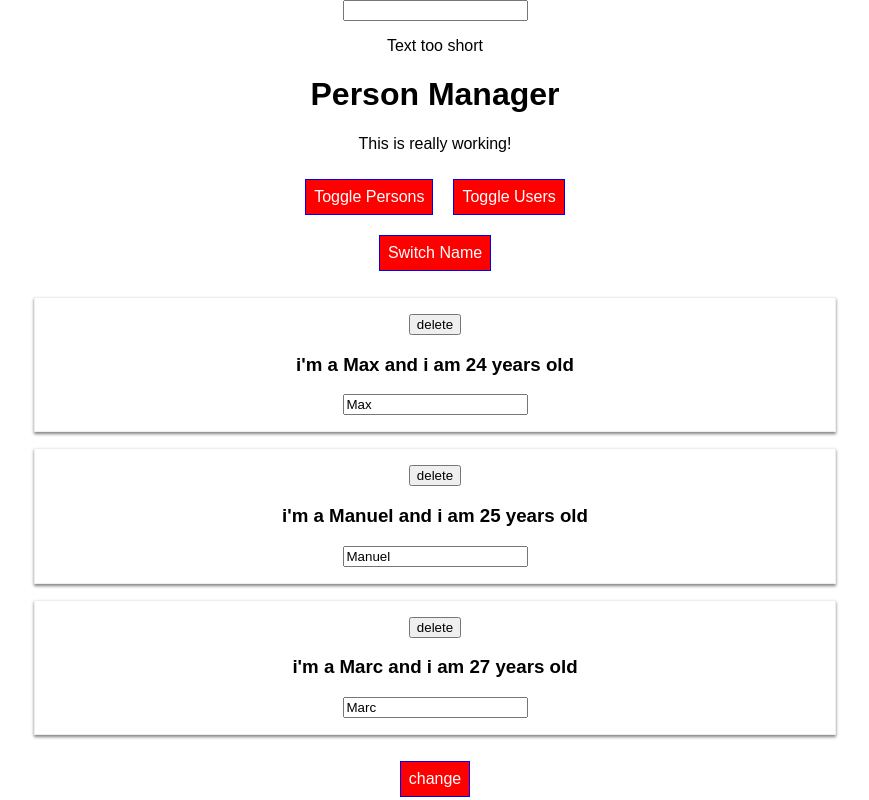
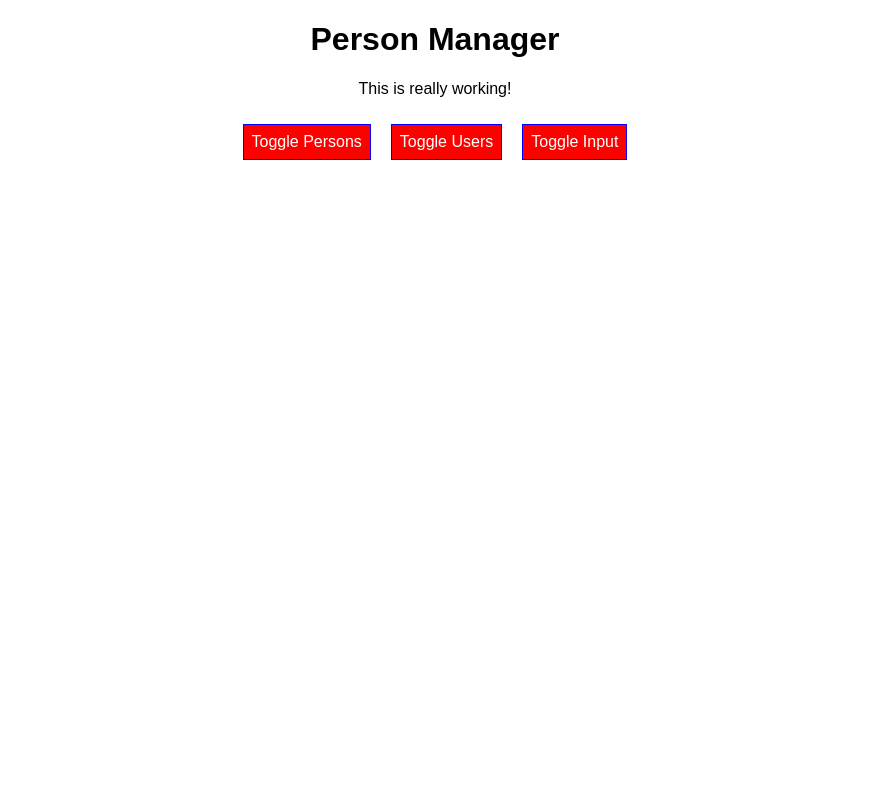
Before and after one commit to DawidKurkiewicz/react-refresh, a React (Create React App) app: page / in a window 1280 px wide. Shown: the top 800 px of the page, without its empty margins (205-1074 px from the left). Built offline with nearby package versions, Linux system fonts and the light colour scheme.

Commit message:
code refactor

```diff
--- a/src/App.js
+++ b/src/App.js
@@ -31,6 +31,7 @@ class App extends Component {
     ],
     showPersons: false,
     showUsers: false,
+    showInput:false
   }
   inputChangedHanlder = (event)=>{
     this.setState({userInput: event.target.value})
@@ -74,7 +75,6 @@ class App extends Component {
     const persons = [...this.state.persons]
     persons.splice(personIndex, 1)
     this.setState({ persons: persons })
-
   }
   userNameChangeHandler = () => {
     this.setState({
@@ -108,7 +108,10 @@ class App extends Component {
     const doesShowUsers = this.state.showUsers;
     this.setState({ showUsers: !doesShowUsers })
   }
-
+  toggleInputHandler=()=>{
+    const doesShowInput = this.state.showInput;
+    this.setState({ showInput: !doesShowInput })
+  }
   render() {
     const charList = this.state.userInput.split('').map((char, index) =>{
       return <Char character={char} key={index} clicked={()=>this.deleteCharHandler(index)}/>
@@ -123,7 +126,7 @@ class App extends Component {
       color: "white"
     };
     let users = null;
-    if (!this.state.showUsers) {
+    if (this.state.showUsers) {
       users = (
         <div>
           <button style={style}
@@ -143,7 +146,7 @@ class App extends Component {
       )
     }
     let persons = null;
-    if (!this.state.showPersons) {
+    if (this.state.showPersons) {
       persons = (
         <div>
           <button style={style}
@@ -158,82 +161,34 @@ class App extends Component {
               changed={(event)=>this.nameChangeHandler(event, person.id)}
               click={this.switchNameHandler.bind(this, "Mike")}
               delete={() => this.deletePersonHandler(index)}
-
-
             />
           })}
         </div>
       );
     }
+    let input = this.state.showInput ?
+    <CharInput
+    change={this.inputChangedHanlder}
+    val={this.state.userInput}
+    par={this.state.userInput}
+    len={this.state.userInput.length}
+    char={charList}
+    /> : null
     return (
       <div className="App">
-        <CharInput
-         change={this.inputChangedHanlder}
-         val={this.state.userInput}
-         par={this.state.userInput}
-         len={this.state.userInput.length}
-         char={charList}
-
-         />
-        {/* <input type="text" onChange={this.inputChangedHanlder} value={this.state.userInput}/>
-        <p>{this.state.userInput}</p> */}
         <Cockpit
           title={this.props.appTitle}
           showPersons={this.state.showPersons}
           persons={this.state.persons}
           clicked={this.togglePersonsHandler}
           click={this.toggleUsersHandler}
+          toggle={this.toggleInputHandler}
         />
         {persons}
         {users}
+        {input}
       </div>
     );
   }
 }
-
 export default App;
-
-
-
-// const app = props => {
-//   const [personsState, setPersonsState] = useState({
-//     persons: [
-//       { name: 'Max', age: 28 },
-//       { name: 'Manu', age: 29 },
-//       { name: 'Stephanie', age: 26 }
-//     ]
-//   });
-//   const switchNameHandler = () => {
-//     setPersonsState({
-//       persons: [
-//         { name: 'Maximilian', age: 28 },
-//         { name: 'Manu', age: 29 },
-//         { name: 'Stephanie', age: 27 }
-//       ]
-//     });
-//   };
-
-//   return (
-//     <div className="App">
-//       <h1>Hi, I'm a React App</h1>
-//       <p>This is really working!</p>
-//       <button onClick={switchNameHandler}>Switch Name</button>
-//       <Person
-//         name={personsState.persons[0].name}
-//         age={personsState.persons[0].age}
-//       />
-//       <Person
-//         name={personsState.persons[1].name}
-//         age={personsState.persons[1].age}
-//       >
-//         My Hobbies: Racing
-//       </Person>
-//       <Person
-//         name={personsState.persons[2].name}
-//         age={personsState.persons[2].age}
-//       />
-//     </div>
-//   );
-// };
-
-// export default app;
--- a/src/Cockpit.js
+++ b/src/Cockpit.js
@@ -21,6 +21,10 @@ const cockpit = (props) => {
                 onClick={props.click}>
                 Toggle Users
        </button>
+            <button style={style}
+                onClick={props.toggle}>
+                Toggle Input
+       </button>
         </div>
     );
 };
```
